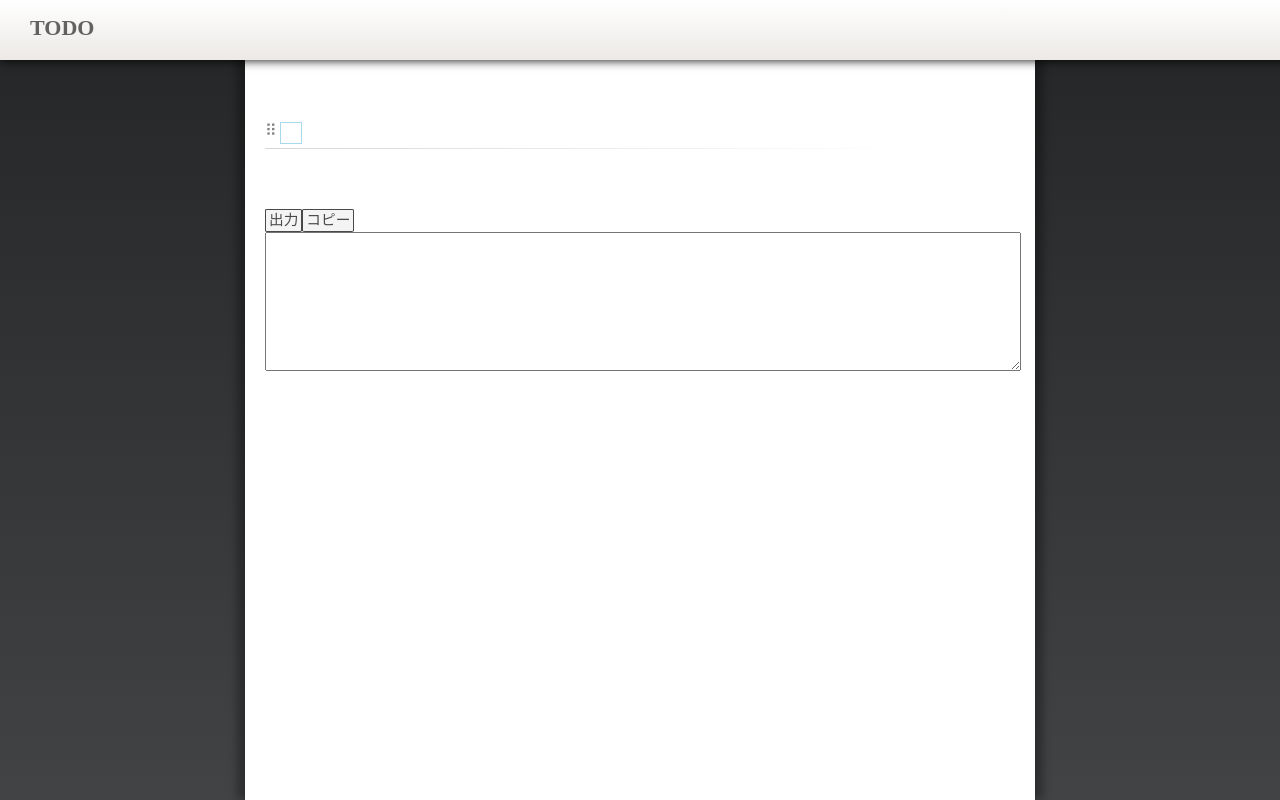
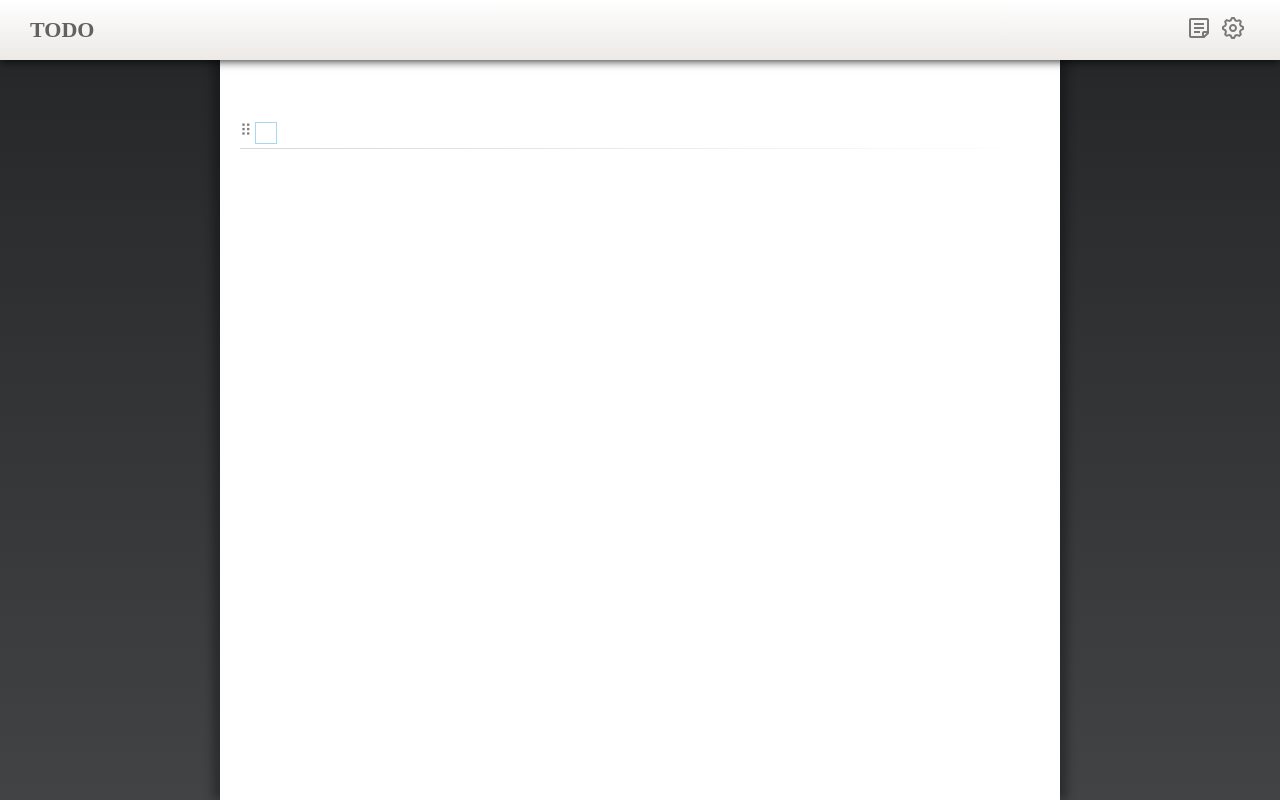
Before and after one commit to h1g0/TaskList, a Vue app: page / in a window 1280 px wide. Built offline with nearby package versions, Linux system fonts and the light colour scheme.

Commit message:
implement output and settings.

```diff
--- a/src/App.vue
+++ b/src/App.vue
@@ -2,6 +2,10 @@
   <div id="app">
     <div class="header">
       <h1>TODO</h1>
+      <div class="header-menu">
+        <button class="header-menu-button" @click="showOutput()"> <img src="img/note-text.svg" /></button>
+        <button class="header-menu-button" @click="showSettings()" ><img src="img/settings.svg" /></button>
+      </div>
     </div>
 
     <div class="main-content">
@@ -14,7 +18,7 @@
       @start="drag=true"
       @end="drag=false"
     >
-      <!-- <transition-group type="transition"> -->
+    <transition-group type="transition" :name="drag ? 'flip-list' : null">
       <task-item
         v-for="(item,index) in taskList"
         v-bind:task="item"
@@ -26,17 +30,43 @@
         @delete-item="deleteItem(index)"
         @save-item="saveItem()"
       ></task-item>
-     <!-- </transition-group> -->
+    </transition-group>
     </draggable>
     </div>
-    <div class="output">
+    </div>
+    <div class="output" v-show="taskListSettings.isOutputVisible">
       <input type="button" value="出力" class="menu" @click="outputResult" />
       <input type="button" value="コピー" class="menu" @click="copyResult" />
+      <input type="button" value="✖" class="close-button" @click="showOutput" />
       <br />
       <textarea class="result" v-bind:value="outputStr"></textarea>
     </div>
+    <div class="settings" v-show="this.taskListSettings.isSettingsVisible">
+      <input type="button" value="✖" class="close-button"  @click="showSettings" />
+      <h2>設定</h2>
+      <ul style="padding-left:20px;">
+      <li>ヘッダ：<br />
+      <input type="text" class="settings-text" @change="saveSettings" v-model="taskListOutputTemplate.header"></li>
+      <li>インデントの文字：<br />
+      <input type="text" class="settings-text"  @change="saveSettings" v-model="taskListOutputTemplate.indentStr"></li>
+      <li>チェックボックス（未）：<br />
+      <input type="text" class="settings-text"  @change="saveSettings" v-model="taskListOutputTemplate.uncheckedText"></li>
+      <li>チェックボックス（済）：<br />
+      <input type="text" class="settings-text"  @change="saveSettings" v-model="taskListOutputTemplate.checkedText"></li>
+      <li>本文：<br />
+      <input type="text" class="settings-text"  @change="saveSettings" v-model="taskListOutputTemplate.body"></li>
+      <li>フッタ：<br />
+      <input type="text" class="settings-text"  @change="saveSettings" v-model="taskListOutputTemplate.footer"></li>
+      </ul>
+      <div style="border: dotted 2px #7db4e6;">
+        <ul style="font-size:small">
+        <li>{IndentText}: インデントの文字</li>
+        <li>{CheckBoxText}: チェックボックス</li>
+        <li>{Text}: 本文</li>
+        <li>{br}: 改行</li>
+        </ul>
+      </div>
     </div>
-
   </div>
 </template>
 
@@ -64,8 +94,10 @@ export default {
         checkedText: "[x]"
       },
       taskListSettings: {
-        showSettings: false
-      }
+        isSettingsVisible: false,
+        isOutputVisible: false,
+      },
+      drag: false,
     };
   },
   computed: {
@@ -86,6 +118,18 @@ export default {
     },
     buildNewItem: function() {
       return { id: this.buildId(), indent: 0, checked: false, text: "" };
+    },
+    showOutput:function(){
+      (this.taskListSettings.isOutputVisible)?
+      this.taskListSettings.isOutputVisible=false:
+      this.taskListSettings.isOutputVisible=true;
+      this.saveSettings();
+    },
+    showSettings:function(){
+      (this.taskListSettings.isSettingsVisible)?
+      this.taskListSettings.isSettingsVisible=false:
+      this.taskListSettings.isSettingsVisible=true;
+      this.saveSettings();
     },
     setAllItemState: function() {
       for (var item in this.$refs) {
@@ -116,6 +160,10 @@ export default {
     },
     saveItem: function() {
       localStorage.taskList = JSON.stringify(this.taskList);
+    },
+    saveSettings: function(){
+      localStorage.taskListOutputTemplate = JSON.stringify(this.taskListOutputTemplate);
+      localStorage.taskListSettings = JSON.stringify(this.taskListSettings);
     },
     replaceOutputStr: function(index, template){
       let indentStr = "";
@@ -149,6 +197,12 @@ export default {
     if (localStorage.taskList) {
       this.taskList = JSON.parse(localStorage.taskList);
     }
+    if (localStorage.taskListOutputTemplate) {
+      this.taskListOutputTemplate = JSON.parse(localStorage.taskListOutputTemplate);
+    }
+    if (localStorage.taskListSettings) {
+      this.taskListSettings = JSON.parse(localStorage.taskListSettings);
+    }
   },
   updated: function() {
     this.$nextTick(function() {
@@ -160,6 +214,7 @@ export default {
 </script>
 
 <style>
+
 .v-enter-active,
 .v-leave-active,
 .v-move {
@@ -177,9 +232,14 @@ export default {
   opacity: 0;
   transform: translateX(64px);
 }
+
 .flip-list-move {
+  transition: transform 0s;
+}
+.no-move {
   transition: transform 0.5s;
 }
+
 .ghost {
   opacity: 0.5;
   background: #fdfcf4;
@@ -204,17 +264,33 @@ body{
 }
 .header{
   position: fixed;
+  display: flex;
+  justify-content: space-between;
+  align-items: center;
   top: 0;
   left: 0;
   box-shadow:0px 0px 10px;
-  z-index: 999;
+  z-index: 1000;
   width: 100%;
   background: linear-gradient(to top, #ece9e6, #ffffff);
   margin: 0px 0px 0px 0px;
-  padding-left: 30px;
   height: 60px;
 }
+.header-menu{
+  margin-right: 30px;
+  display: flex;
+  align-items: center;
+}
+.sidebar{
+  position: fixed;
+  z-index: 998;
+  top: 60px;
+  left: 0;
 
+  width:50px;
+  height:100%;
+  background: linear-gradient(to left, #ece9e6, #ffffff);
+}
 .main-content{
   position: relative;
   margin-left: auto;
@@ -223,7 +299,7 @@ body{
   padding: 0px 20px 0px 20px;
   background-color: #ffffff;
   box-shadow: -8px 0px 8px 0px rgba(0,0,0,0.3), 8px 0px 8px 0px rgba(0,0,0,0.3);
-  width: 750px;
+  width: 800px;
   min-height: 100%;
 }
 
@@ -231,17 +307,46 @@ body{
   padding-top: 120px;
   margin-bottom: 60px;
   /*font-size: 120%;*/
-  font-size:16px;
+  /*font-size:16px;*/
+}
+.output{
+  z-index: 2;
+  position: absolute;
+  top: 65px;
+  right:5px;
+  width: 500px;
+  height: auto;
+  padding: 10px;
+  background-color: #ffffff;
+  box-shadow:0px 0px 10px;
+  border-radius: 10px;
 }
 .result{
   width:100%;
   height:10em;
   resize: vertical;
 }
+.settings{
+  z-index: 3;
+  position: absolute;
+  top: 65px;
+  right:5px;
+  width: 300px;
+  height: auto;
+  padding: 10px;
+  background-color: #ffffff;
+  box-shadow:0px 0px 10px;
+  border-radius: 10px;
+}
+.settings-text{
+  width: 100%;
+}
 h1 {
   font-size:22px;
   color: rgba(0,0,0,0.6);
   text-shadow: 2px 2px 3px rgba(255,255,255,0.1);
+  display: inline-block;
+  padding-left:30px;
 }
 h2 {
   font-size: 16px;
@@ -282,11 +387,34 @@ button {
   color: #f4f4f4;
   background: #7db4e6;
 }
+.close-button{
+  float:right;
+  border:none;
+  background-color: transparent;
+  color: #000;
+}
+.close-button:hover{
+  filter: drop-shadow(2px 2px 2px rgba(0,0,0,0.4));
+}
+.header-menu-button{
+  cursor: pointer;
+  color: #49494967;
+  opacity: 0.5;
+  font-size: 20px;
+  transition: 0.3s;
+  margin:5px;
+}
+.header-menu-button:hover {
+  opacity: 1.0;
+  filter: drop-shadow(2px 2px 2px rgba(0,0,0,0.4));
+
+}
+
 hr {
   height: 1px;
   border: none;
-  background-image: linear-gradient(90deg, #d7d7d7, #ffffff);
-  width: 640px;
+  background-image: linear-gradient(90deg, #d7d7d7, rgba(0,0,0,0));
+  width: 100%;
   text-align: left;
   margin-left: 0px;
 }
--- a/src/components/TaskItem.vue
+++ b/src/components/TaskItem.vue
@@ -2,17 +2,17 @@
   <div
     class="task-item"
     :id="task.id"
-    v-bind:style="{paddingLeft: task.indent * this.indentWidth + 'px'}"
+    v-bind:style="{marginLeft: task.indent * this.indentWidth + 'px',width:'100%'}"
+    @click="showEditItemText"
     @mouseenter="showItemButtons"
     @mouseleave="hideItemButtons"
   >
   <span class="handle" v-visible="this.isShowItemButtons">⠿</span>
     <input type="checkbox" :id="task.id" v-model="task.checked" @change="$emit('save-item')" />
-    <label :for="task.id" @click="(task.checked)?task.checked=false:task.checked=true" style="display:inline-block;">&nbsp;</label>
+    <label :for="task.id" @click.stop="(task.checked)?task.checked=false:task.checked=true" style="display:inline-block;">&nbsp;</label>
     <div
       v-show=" ! isEditing"
-      @click="showEditItemText"
-      v-bind:style="{display:'inline-block', cursor: 'text', width:500 - task.indent * this.indentWidth + 'px',height:'1em', textDecoration: (task.checked)?'line-through':'none'}"
+      v-bind:style="{display:'inline-block', cursor: 'text', width:'80%',height:'1em', textDecoration: (task.checked)?'line-through':'none'}"
     >{{ task.text }}</div>
     <input
       type="text"
@@ -22,14 +22,14 @@
       @change="$emit('save-item')"
       @blur="hideEditItemText"
       @keyup.enter="hideEditItemText"
-      v-bind:style="{display:'inline-block', width:500 - task.indent * 20  + 'px', height:'1em', textDecoration: (task.checked)?'line-through':'none'}"
+      v-bind:style="{display:'inline-block', width:'80%', height:'1em', textDecoration: (task.checked)?'line-through':'none'}"
       title="内容"
     />
     <div v-show="isShowItemButtons" style="display:inline-block; position:relative; float: right;">
-      <input type="button" @click="$emit('add-item')" class="menu" value="➕" title="下に項目を追加" />
+      <input type="button" @click.stop="$emit('add-item')" class="menu" value="➕" title="下に項目を追加" />
       <input
         type="button"
-        @click="function(){(task.indent > 0)?task.indent--:task.indent=0;}"
+        @click.stop="function(){(task.indent > 0)?task.indent--:task.indent=0;}"
         class="menu"
         value="◀"
         title="インデントを戻す"
@@ -37,14 +37,14 @@
       />
       <input
         type="button"
-        @click="task.indent++;"
+        @click.stop="task.indent++;"
         class="menu"
         value="▶"
         title="インデント"
       />
       <input
         type="button"
-        @click="$emit('delete-item')"
+        @click.stop="$emit('delete-item')"
         class="menu"
         value="❌"
         title="この項目を削除"
```
Also changed, not shown: public/img/note-text.svg (added), public/img/settings.svg (added).
